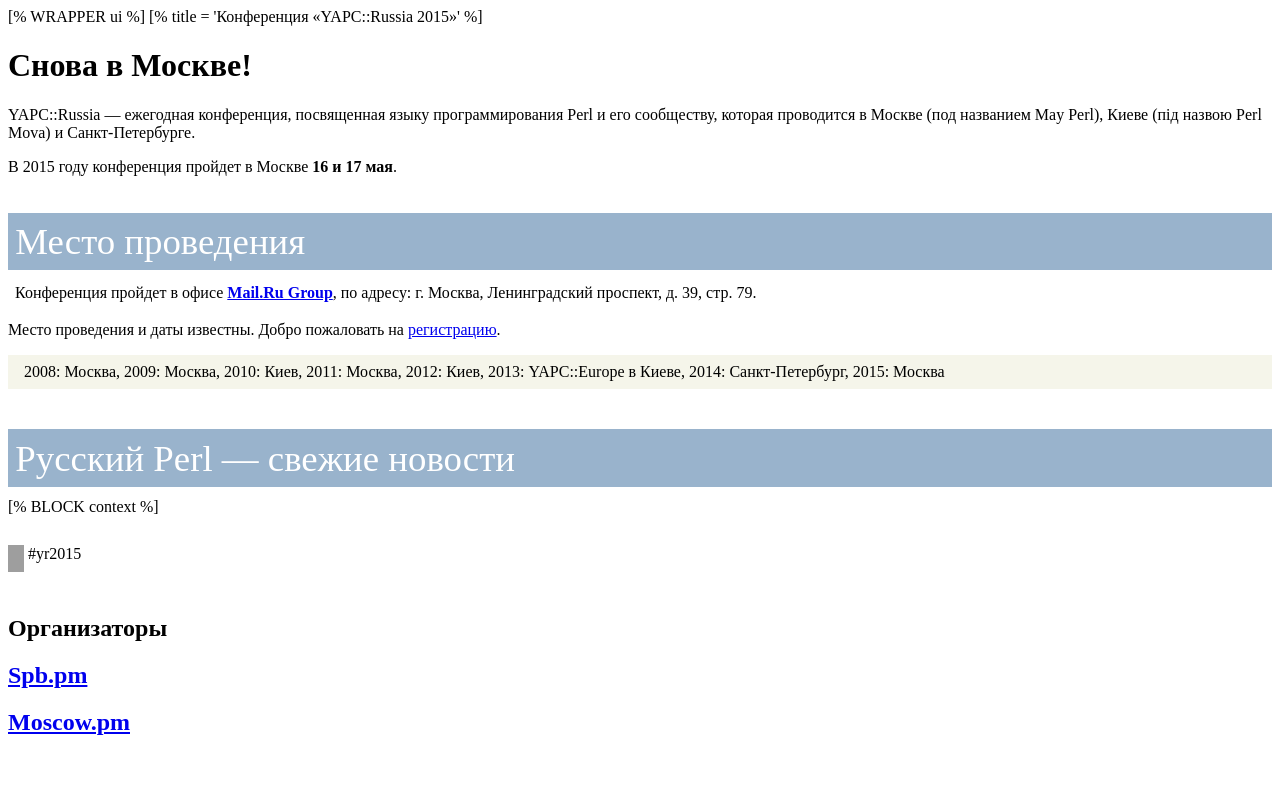
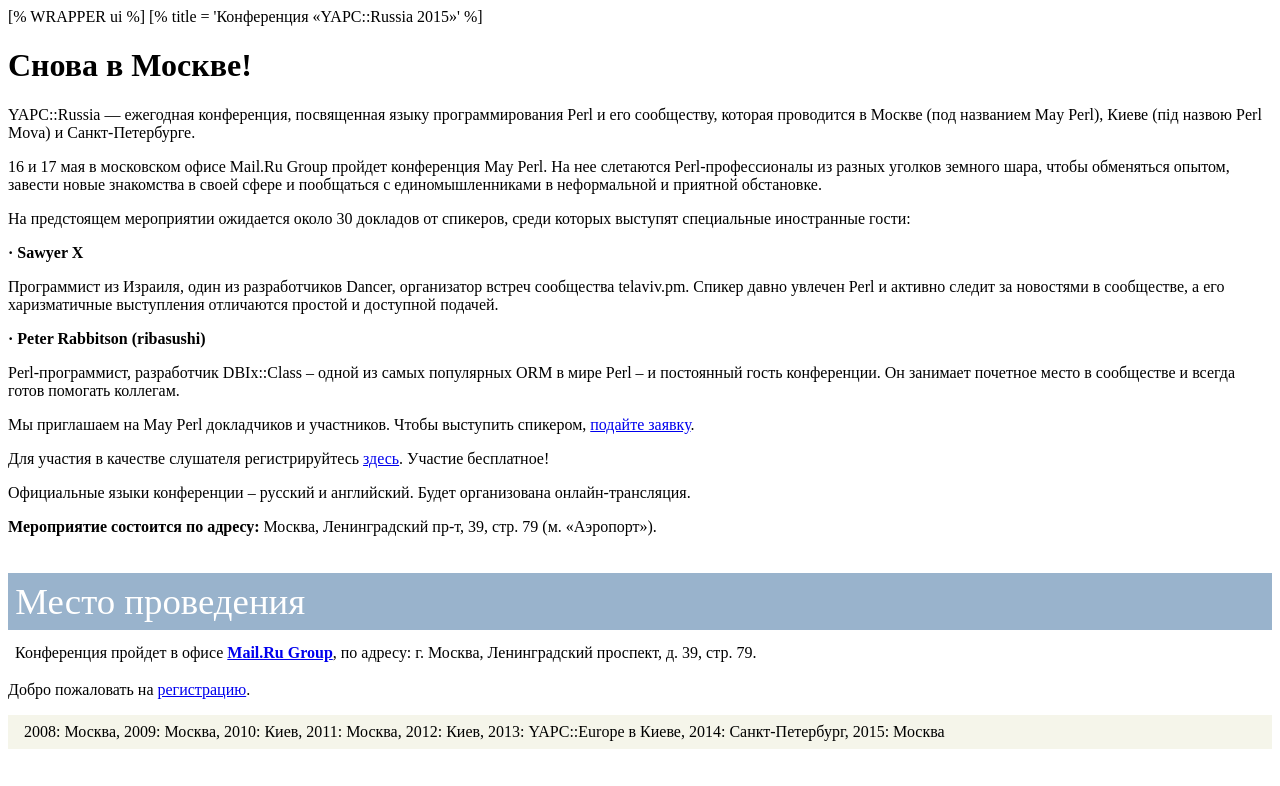
Before and after one commit to ash/yr2015, a plain HTML site: page actdocs/static/index.html in a window 1280 px wide. Shown: the top 786 px of the page. Drawn offline with Linux system fonts and the light colour scheme; grey boxes are pictures that could not be loaded.

Commit message:
register 12

```diff
--- a/actdocs/static/index.html
+++ b/actdocs/static/index.html
@@ -7,11 +7,31 @@
 	YAPC::Russia — ежегодная конференция, посвященная языку программирования Perl и его сообществу, которая проводится
 	в Москве  (под названием May Perl), Киеве (під назвою Perl Mova) и Санкт-Петербурге.
 </p>
-
 <p>
-    В 2015 году конференция пройдет в Москве <b>16 и 17 мая</b>.
+16 и 17 мая в московском офисе Mail.Ru Group пройдет конференция May Perl. На нее слетаются Perl-профессионалы из разных уголков земного шара, чтобы обменяться опытом, завести новые знакомства в своей сфере и пообщаться с единомышленниками в неформальной и приятной обстановке.
+</p><p>
+На предстоящем мероприятии ожидается около 30 докладов от спикеров, среди которых выступят специальные иностранные гости:
+</p><p>
+<b>
+·         Sawyer X
+</b>
+</p><p>
+Программист из Израиля, один из разработчиков Dancer, организатор встреч сообщества telaviv.pm. Спикер давно увлечен Perl и активно следит за новостями в сообществе, а его харизматичные выступления отличаются простой и доступной подачей.
+</p><p>
+<b>
+·         Peter Rabbitson (ribasushi)
+</b>
+</p><p>
+Perl-программист, разработчик DBIx::Class – одной из самых популярных ORM в мире Perl – и постоянный гость конференции. Он занимает почетное место в сообществе и всегда готов помогать коллегам.
+</p><p>
+Мы приглашаем на May Perl докладчиков и участников. Чтобы выступить спикером, <a href="http://event.yapcrussia.org/yr2015/newtalk/">подайте заявку</a>.
+</p><p>
+Для участия в качестве слушателя регистрируйтесь <a href="http://event.yapcrussia.org/yr2015/register/">здесь</a>. Участие бесплатное!
+</p><p>
+Официальные языки конференции – русский и английский. Будет организована онлайн-трансляция.
+</p><p>
+<b>Мероприятие состоится по адресу:</b> Москва, Ленинградский пр-т, 39, стр. 79 (м. «Аэропорт»).
 </p>
-
 <div>
  <!--   <img src="/yr2014/img/yr2014.gif" width="100%" /> -->
 </div>
@@ -33,7 +53,7 @@
 
 
 
-<p>Место проведения и даты известны. Добро пожаловать на <a href="/yr2015/register">регистрацию</a>.</p>
+<p>Добро пожаловать на <a href="/yr2015/register">регистрацию</a>.</p>
 
 
 <div style="background: #f5f5ea; padding: 0.5em 1em;">
```
Also changed, not shown: actdocs/static/mail.ru_group_preview.jpg (added).
